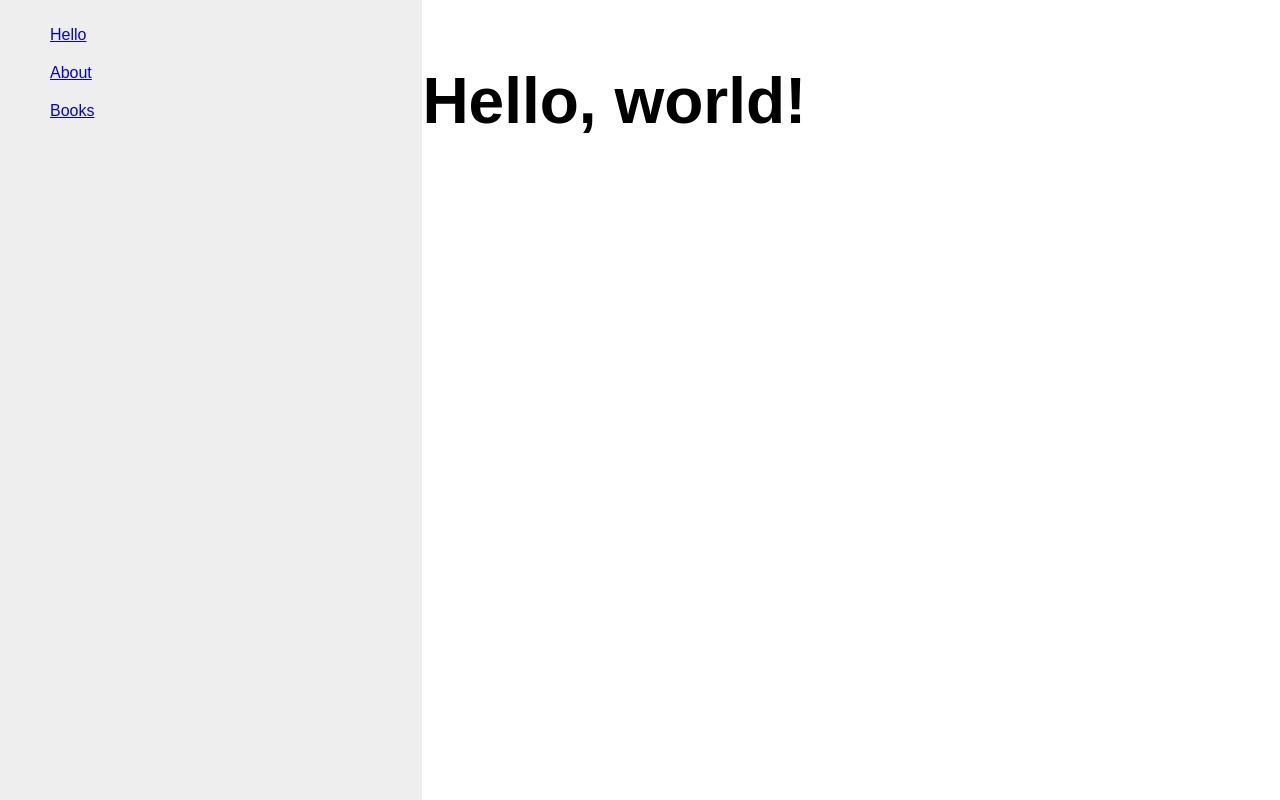
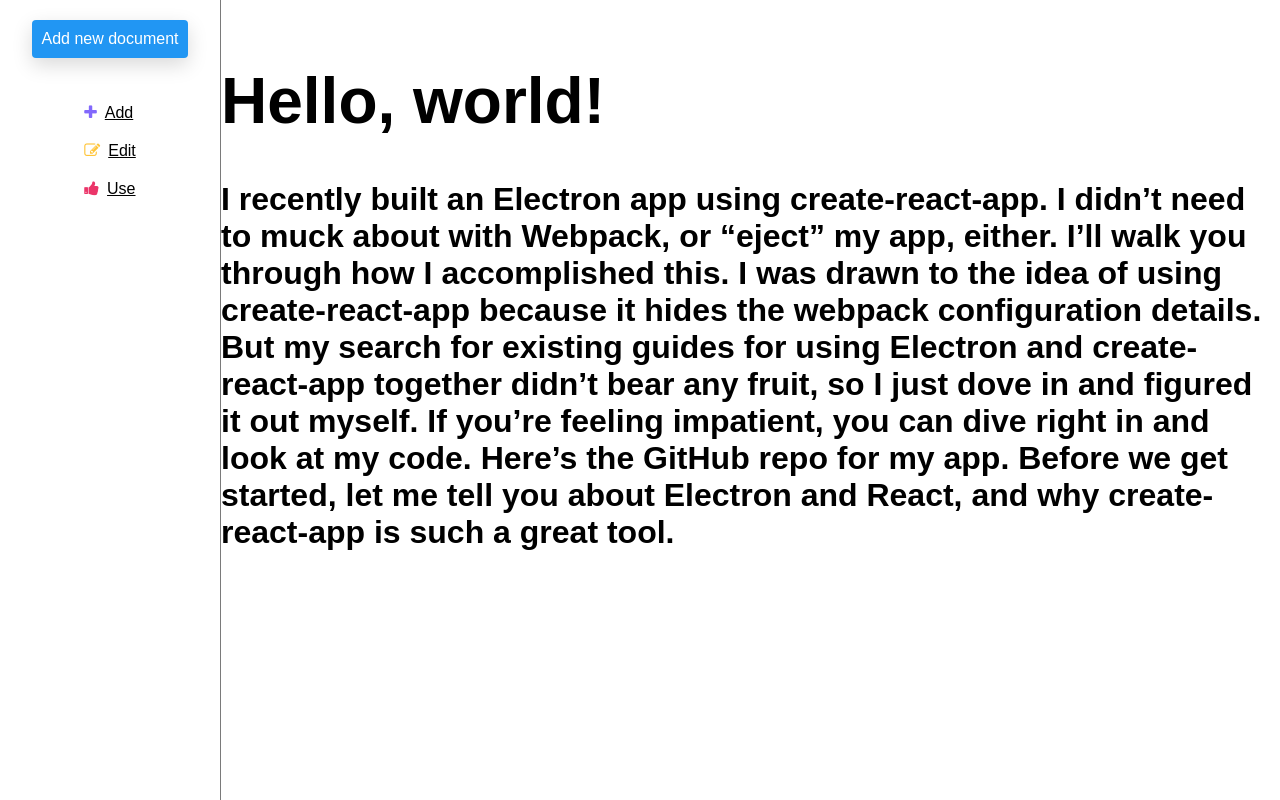
Before and after one commit to Praneet9/Smart_Editor, a React (Create React App) app in the folder Electron/Ganesh/smarteditor/: page /hello in a window 1280 px wide. Built offline with nearby package versions, Linux system fonts and the light colour scheme.

Commit message:
added some styles

```diff
--- a/Electron/Ganesh/smarteditor/src/App.css
+++ b/Electron/Ganesh/smarteditor/src/App.css
@@ -7,23 +7,75 @@
 }
 
 .Sidebar {
-  width: 33vw;
+  /* width: 20vw;
   height: 100vh;
   overflow: auto;
   background: #eee;
+  display: block;
+  position: absolute;
+  top: 0px;
+  left: 0px; */
+
+  position: relative;
+  display: flex;
+  flex-direction: column;
+  justify-content: flex-start;
+  align-items: center;
+  flex-basis: 220px;
+  flex-shrink: 0;
+  min-width: 1px;
+  max-width: 260px;
+  /* background: #90caf9; */
+  z-index: 201;
+  height: 100vh;
+  border-right: 1px solid rgb(122, 122, 122);
+  box-sizing: content-box;
 }
+
+button {
+  background-color: #2196f3;
+  border: none;
+  display: inline-block;
+  outline: 0;
+  border-radius: 4px;
+  color: #fff;
+  text-decoration: none;
+  padding: 10px;
+  font-size: 1rem;
+  box-shadow: rgba(0, 0, 0, 0.15) 0 7px 20px;
+  margin: 20px;
+  justify-content: center;
+  align-items: center;
+}
+
 ul {
   list-style-type: none;
   text-decoration: none;
+  padding: 0;
 }
 li {
   padding: 10px;
 }
+/* li:focus {
+  color: darkslateblue;
+} */
 
 .Main {
-  color: orange;
+  /* color: orange;
   flex: 1;
   height: 100vh;
   overflow: auto;
   padding: 20px;
+  display: block;
+  position: absolute;
+  top: 0;
+  left: 20vw; */
+
+  position: relative;
+  display: flex;
+  flex-direction: column;
+  flex-grow: 1;
+  min-width: 1px;
+  height: 100vh;
+  padding: 20px;
 }
--- a/Electron/Ganesh/smarteditor/src/App.js
+++ b/Electron/Ganesh/smarteditor/src/App.js
@@ -1,6 +1,8 @@
 import React, { Component } from "react";
 import "./App.css";
 import { BrowserRouter, Route, Link, Switch, Redirect } from "react-router-dom";
+// import FontAwesomeIcon from "@fortawesome/react-fontawesome";
+import "font-awesome/css/font-awesome.min.css";
 
 import Home from "./components/HomeComponent";
 import Hello from "./components/HelloComponent";
@@ -13,15 +15,34 @@
       <BrowserRouter>
         <div className="App">
           <div className="Sidebar">
+            <button className="Add-docs-button">Add new document</button>
             <ul>
               <li>
-                <Link to="/hello">Hello</Link>
+                <i
+                  className="fa fa-plus"
+                  style={{ color: "#8268FC", marginRight: "8px" }}
+                />
+                <Link to="/hello" style={{ color: "#000" }}>
+                  Add
+                </Link>
               </li>
               <li>
-                <Link to="/about">About</Link>
+                <i
+                  className="fa fa-edit"
+                  style={{ color: "#FFC53A", marginRight: "8px" }}
+                />
+                <Link to="/about" style={{ color: "#000" }}>
+                  Edit
+                </Link>
               </li>
               <li>
-                <Link to="/books">Books</Link>
+                <i
+                  className="fa fa-thumbs-up"
+                  style={{ color: "#EB3569", marginRight: "8px" }}
+                />
+                <Link to="/books" style={{ color: "#000" }}>
+                  Use
+                </Link>
               </li>
             </ul>
           </div>
--- a/Electron/Ganesh/smarteditor/src/components/HelloComponent.js
+++ b/Electron/Ganesh/smarteditor/src/components/HelloComponent.js
@@ -4,6 +4,18 @@
   return (
     <h1>
       <h1>Hello, world!</h1>
+      <p style={{ display: "flex" }}>
+        I recently built an Electron app using create-react-app. I didn’t need
+        to muck about with Webpack, or “eject” my app, either. I’ll walk you
+        through how I accomplished this. I was drawn to the idea of using
+        create-react-app because it hides the webpack configuration details. But
+        my search for existing guides for using Electron and create-react-app
+        together didn’t bear any fruit, so I just dove in and figured it out
+        myself. If you’re feeling impatient, you can dive right in and look at
+        my code. Here’s the GitHub repo for my app. Before we get started, let
+        me tell you about Electron and React, and why create-react-app is such a
+        great tool.
+      </p>
     </h1>
   );
 };
```
Also changed, not shown: Electron/Ganesh/smarteditor/src/electron-starter.js (+19 -38 lines), 2 other files (tests, documents, lock files or other folders).
